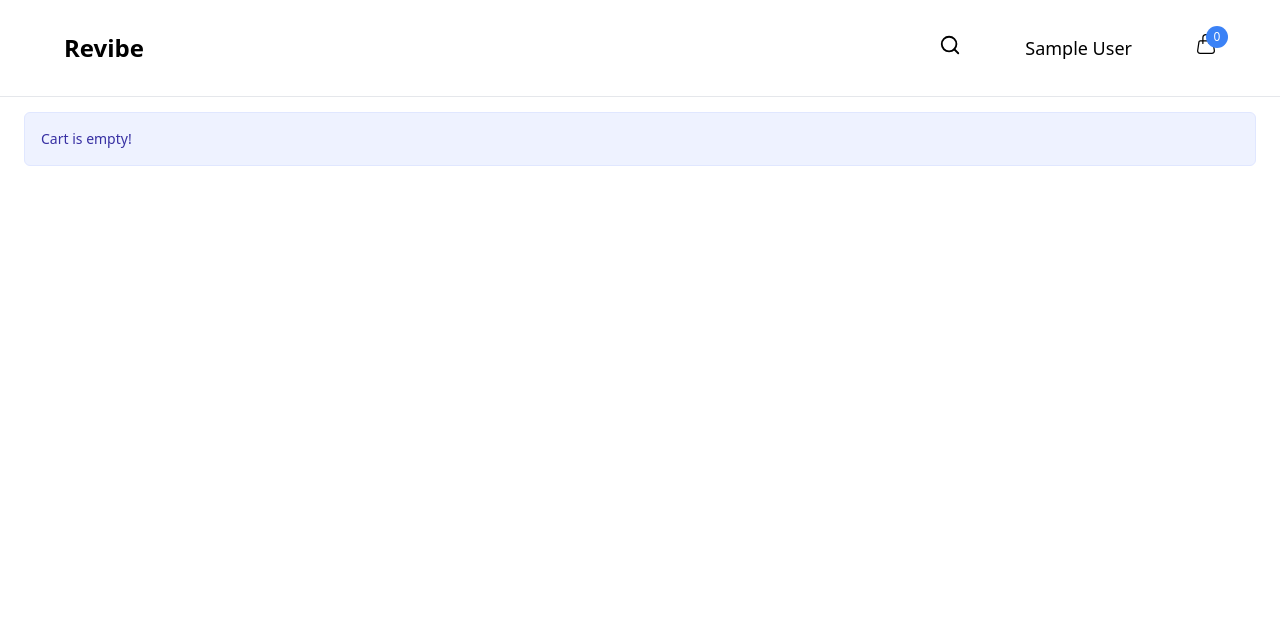
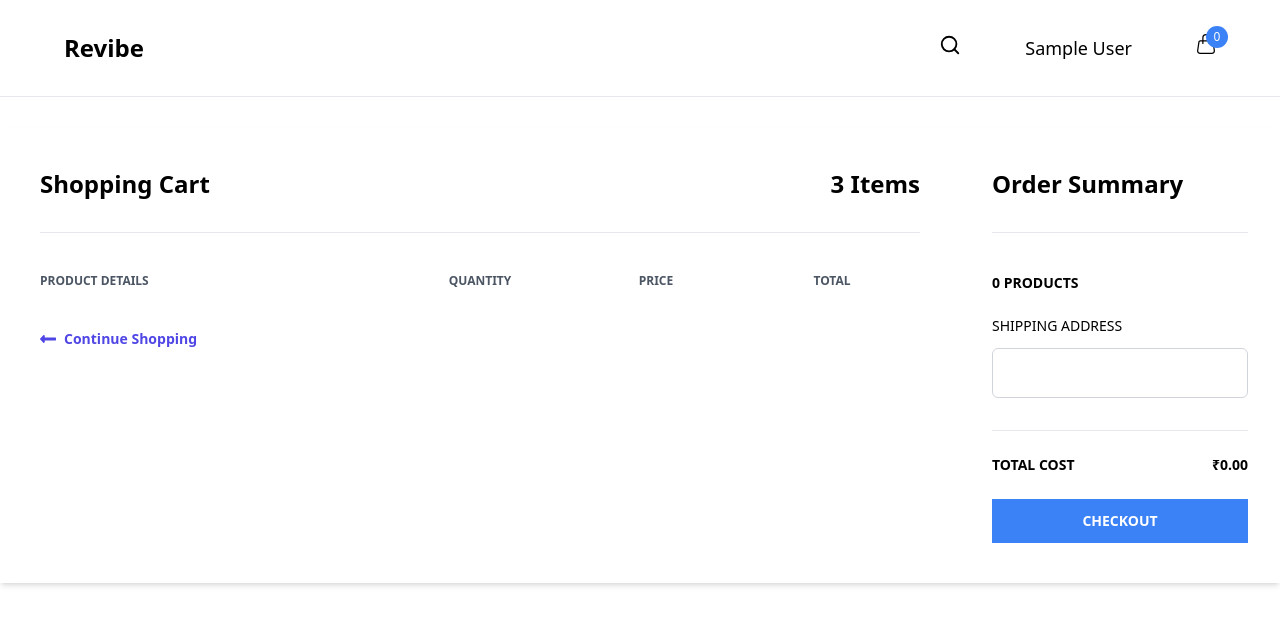
Before and after one commit to hrisabhy/revibestore, a React (Vite) app in the folder client/: page /cart in a window 1280 px wide. Shown: the top 624 px of the page. Built offline with nearby package versions, Linux system fonts and the light colour scheme; no server answers; sample sign-in values are in the browser's storage.

Commit message:
Storing orders on DB done

```diff
--- a/client/src/screens/home/Cart.jsx
+++ b/client/src/screens/home/Cart.jsx
@@ -14,9 +14,10 @@ import {
   useFetchRazorpayKeyQuery,
   useInitiatePaymentMutation,
 } from "../../store/services/paymentService";
-import { useEffect } from "react";
+import { useEffect, useState } from "react";
 
 const Cart = () => {
+  const [address, setAddress] = useState("");
   const { userToken, user } = useSelector((state) => state.authReducer);
   const navigate = useNavigate();
   const [initiatePayment, response] = useInitiatePaymentMutation();
@@ -24,6 +25,13 @@ const Cart = () => {
   const razorPayKey = data.key;
   const { cart, total } = useSelector((state) => state.cartReducer);
   const dispatch = useDispatch();
+  const orderData = cart.map((item) => ({
+    productId: item._id,
+    size: item.size,
+    color: item.color,
+    quantity: item.quantity,
+  }));
+  const userId = user.id;
   const pay = async (amount) => {
     if (userToken) {
       try {
@@ -33,7 +41,7 @@ const Cart = () => {
           currency: "INR",
         });
         const options = {
-          key: razorPayKey, // Use the fetched Razorpay key
+          key: razorPayKey,
           amount: data.order.amount,
           currency: "INR",
           name: "Revibe Store",
@@ -43,7 +51,6 @@ const Cart = () => {
           order_id: data.order.id,
           handler: async (response) => {
             try {
-              // Send payment details to backend for verification
               const verificationResponse = await fetch(
                 "http://localhost:5000/api/payment/verify",
                 {
@@ -55,6 +62,9 @@ const Cart = () => {
                     razorpay_order_id: data.order.id,
                     razorpay_payment_id: response.razorpay_payment_id,
                     razorpay_signature: response.razorpay_signature,
+                    address,
+                    userId,
+                    items: orderData,
                   }),
                 }
               );
@@ -118,95 +128,142 @@ const Cart = () => {
   return (
     <>
       <Nav />
-      <motion.div
-        initial={{ opacity: 0 }}
-        animate={{ opacity: 1 }}
-        className="my-container mt-28"
-      >
-        {cart.length > 0 ? (
-          <>
-            <div className="table-container">
-              <table className="w-full">
-                <thead>
-                  <tr className="thead-tr">
-                    <th className="th">image</th>
-                    <th className="th">name</th>
-                    <th className="th">price</th>
-                    <th className="th">quantities</th>
-                    <th className="th">total</th>
-                    <th className="th">delete</th>
-                  </tr>
-                </thead>
-                <tbody>
+      <div className="mt-32 container mx-auto mt-10">
+        <div className="flex shadow-md my-10">
+          <div className="w-3/4 bg-white px-10 py-10">
+            <div className="flex justify-between border-b pb-8">
+              <h1 className="font-semibold text-2xl">Shopping Cart</h1>
+              <h2 className="font-semibold text-2xl">3 Items</h2>
+            </div>
+            <div className="flex mt-10 mb-5">
+              <h3 className="font-semibold text-gray-600 text-xs uppercase w-2/5">
+                Product Details
+              </h3>
+              <h3 className="font-semibold text-center text-gray-600 text-xs uppercase w-1/5 text-center">
+                Quantity
+              </h3>
+              <h3 className="font-semibold text-center text-gray-600 text-xs uppercase w-1/5 text-center">
+                Price
+              </h3>
+              <h3 className="font-semibold text-center text-gray-600 text-xs uppercase w-1/5 text-center">
+                Total
+              </h3>
+            </div>
             {cart.map((item, key) => {
               const total = new Intl.NumberFormat("en-IN", {
                 style: "currency",
                 currency: "INR",
-                    }).format(
-                      discount(item.price, item.discount) * item.quantity
-                    );
+              }).format(discount(item.price, item.discount) * item.quantity);
               return (
-                      <tr className="even:bg-gray-50" key={item._id}>
-                        <td className="td">
+                <div
+                  className="flex items-center hover:bg-gray-100 -mx-8 px-6 py-5"
+                  key={item._id}
+                >
+                  <div className="flex w-2/5">
+                    <div className="w-20">
                       <img
                         src={`/images/${item.image1}`}
                         alt={item.title}
-                            className="w-12 h-12 object-cover rounded-full"
+                        className="h-24"
                       />
-                        </td>
-                        <td className="td font-medium">{item.title}</td>
-                        <td className="td font-bold text-gray-900">
+                    </div>
+                    <div className="flex flex-col justify-between ml-4 flex-grow">
+                      <span className="font-bold text-sm">{item.title}</span>
+                      <span
+                        onClick={() => remove(item._id)}
+                        className="font-semibold hover:text-red-500 text-gray-500 text-xs"
+                      >
+                        Remove
+                      </span>
+                    </div>
+                  </div>
+                  <div className="flex justify-center w-1/5">
+                    <svg
+                      className="fill-current text-gray-600 w-3"
+                      viewBox="0 0 448 512"
+                      onClick={() => dec(item._id)}
+                    >
+                      <path d="M416 208H32c-17.67 0-32 14.33-32 32v32c0 17.67 14.33 32 32 32h384c17.67 0 32-14.33 32-32v-32c0-17.67-14.33-32-32-32z" />
+                    </svg>
+                    <span className="mx-2 border text-center w-8">
+                      {item.quantity}
+                    </span>
+
+                    <svg
+                      className="fill-current text-gray-600 w-3"
+                      viewBox="0 0 448 512"
+                      onClick={() => inc(item._id)}
+                    >
+                      <path d="M416 208H272V64c0-17.67-14.33-32-32-32h-32c-17.67 0-32 14.33-32 32v144H32c-17.67 0-32 14.33-32 32v32c0 17.67 14.33 32 32 32h144v144c0 17.67 14.33 32 32 32h32c17.67 0 32-14.33 32-32V304h144c17.67 0 32-14.33 32-32v-32c0-17.67-14.33-32-32-32z" />
+                    </svg>
+                  </div>
+                  <span className="text-center w-1/5 font-semibold text-sm">
                     {new Intl.NumberFormat("en-IN", {
                       style: "currency",
                       currency: "INR",
                     }).format(discount(item.price, item.discount))}
-                        </td>
-                        <td className="td">
-                          <Quantity
-                            quantity={item.quantity}
-                            inc={() => inc(item._id)}
-                            dec={() => dec(item._id)}
-                            theme="indigo"
-                          />
-                        </td>
-                        <td className="td font-bold ">{total}</td>
-                        <td>
-                          <span
-                            className="cursor-pointer"
-                            onClick={() => remove(item._id)}
-                          >
-                            <BsTrash className="text-rose-600" size={20} />
                   </span>
-                        </td>
-                      </tr>
+                  <span className="text-center w-1/5 font-semibold text-sm">
+                    {total}
+                  </span>
+                </div>
               );
             })}
-                </tbody>
-              </table>
+
+            <Link
+              to="/"
+              className="flex font-semibold text-indigo-600 text-sm mt-10"
+            >
+              <svg
+                className="fill-current mr-2 text-indigo-600 w-4"
+                viewBox="0 0 448 512"
+              >
+                <path d="M134.059 296H436c6.627 0 12-5.373 12-12v-56c0-6.627-5.373-12-12-12H134.059v-46.059c0-21.382-25.851-32.09-40.971-16.971L7.029 239.029c-9.373 9.373-9.373 24.569 0 33.941l86.059 86.059c15.119 15.119 40.971 4.411 40.971-16.971V296z" />
+              </svg>
+              Continue Shopping
+            </Link>
           </div>
-            <div className="bg-indigo-50 p-4 flex justify-end mt-5 rounded-md">
+
+          <div id="summary" className="w-1/4 px-8 py-10">
+            <h1 className="font-semibold text-2xl border-b pb-8">
+              Order Summary
+            </h1>
+            <div className="flex justify-between mt-10 mb-5">
+              <span className="font-semibold text-sm uppercase">
+                {orderData.length} Products
+              </span>
+            </div>
             <div>
-                <span className="text-lg font-semibold text-indigo-800 mr-10">
+              <label className="font-medium inline-block mb-3 text-sm uppercase">
+                Shipping Address
+              </label>
+              <input
+                type="text"
+                className="form-input"
+                value={address}
+                onChange={(event) => setAddress(event.target.value)}
+              />
+            </div>
+            <div className="border-t mt-8">
+              <div className="flex font-semibold justify-between py-6 text-sm uppercase">
+                <span>Total cost</span>
+                <span>
                   {new Intl.NumberFormat("en-IN", {
                     style: "currency",
                     currency: "INR",
                   }).format(total)}
                 </span>
+              </div>
               <button
-                  className="btn bg-indigo-600 text-sm font-medium py-2.5"
+                className="btn-indigo font-semibold hover:bg-[#33548a] py-3 text-sm text-white uppercase w-full"
                 onClick={() => pay(total)}
               >
-                  checkout
+                Checkout
               </button>
             </div>
           </div>
-          </>
-        ) : (
-          <div className="bg-indigo-50 border border-indigo-100 p-4 rounded-md text-sm font-medium text-indigo-800">
-            Cart is empty!
         </div>
-        )}
-      </motion.div>
+      </div>
     </>
   );
 };
```
Also changed, not shown: 2 other files (tests, documents, lock files or other folders). Lines whose indentation alone changed are shown as unchanged.
